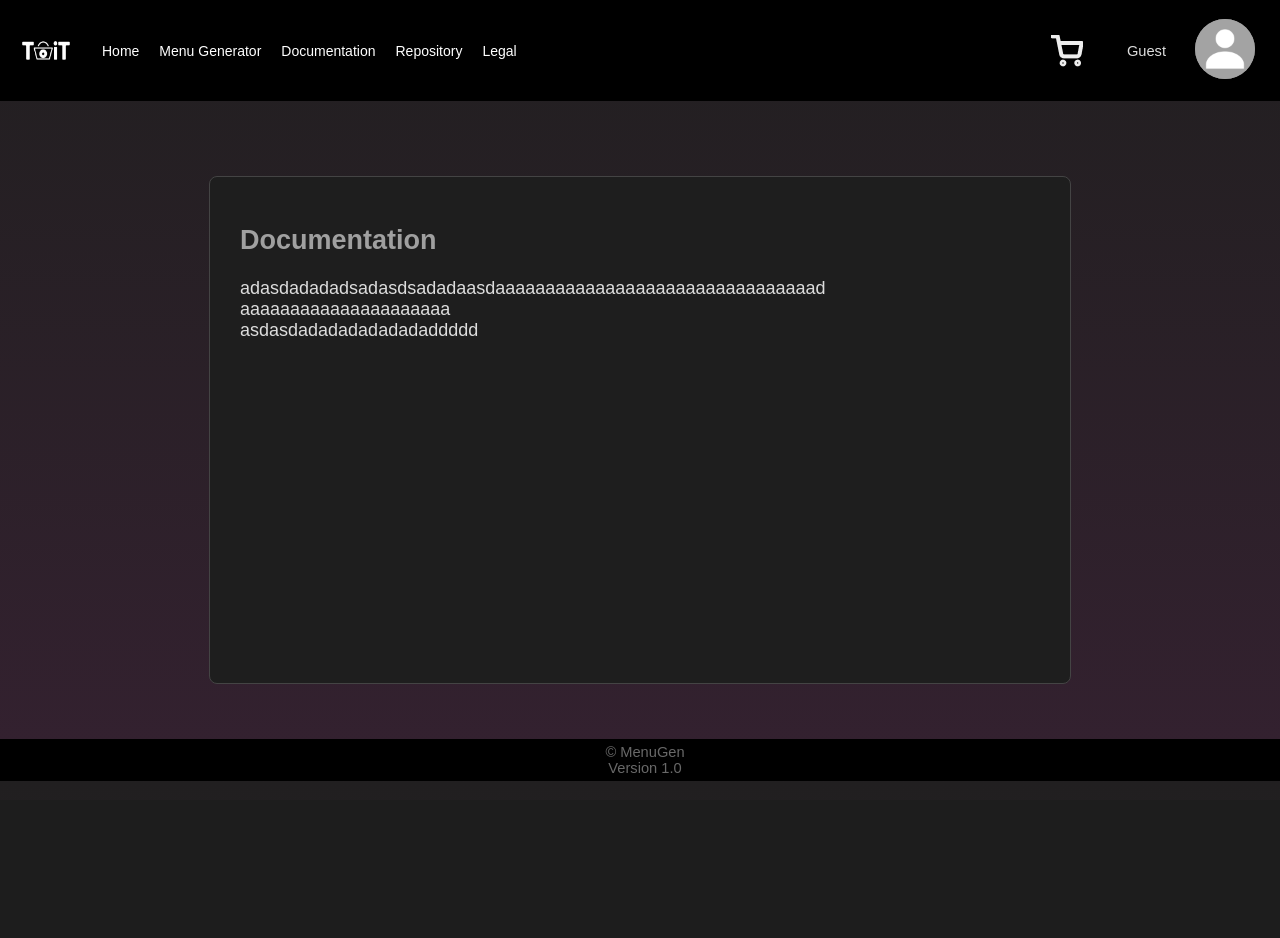
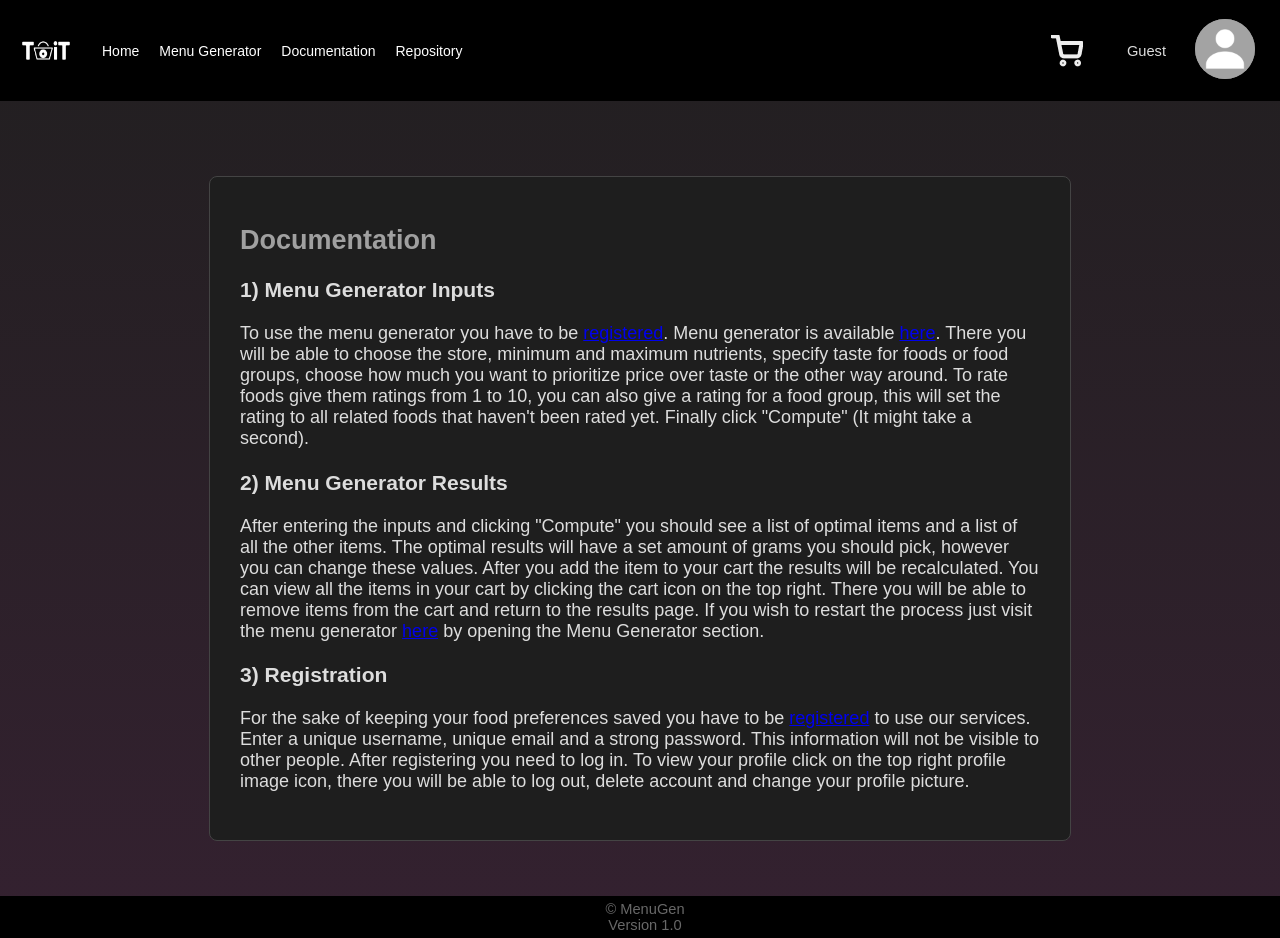
Before and after one commit to dainisws/Proj_Lab, a Flask app: page /documentation in a window 1280 px wide. Before the commit the page ends 781 px from the top, so only its background shows below. Run offline with Flask 3, Linux system fonts and the light colour scheme; data comes from the database, SQL or seed files in the repository; parts of the project's set-up code (start-up, migrations or seed data) failed here and were passed over.

Commit message:
Dokumentācija

```diff
--- a/edienkarte/main.py
+++ b/edienkarte/main.py
@@ -80,10 +80,6 @@ def getrimiratings():
 @app.route('/documentation')
 def documentation():
     return render_template('doc.html', username=session.get('user_id', None))
-
-@app.route('/legal')
-def legal():
-    return render_template('legal.html', username=session.get('user_id', None))
 
 @app.route('/cart', methods=['GET', 'POST'])
 def cart():
--- a/edienkarte/templates/doc.html
+++ b/edienkarte/templates/doc.html
@@ -23,8 +23,24 @@
       <!-- Box 1 -->
       <div class="box">
         <p class='centered-text'><h2>Documentation</h2></p>
-        <p>adasdadadadsadasdsadadaasdaaaaaaaaaaaaaaaaaaaaaaaaaaaaaaaad<br>aaaaaaaaaaaaaaaaaaaaa<br> asdasdadadadadadadaddddd</p>
-        <br><br><br><br><br><br><br><br><br><br> <br><br><br><br>
+        <h3>1) Menu Generator Inputs</h3>
+        <p>To use the menu generator you have to be <a href="/signup">registered</a>. Menu generator is available <a href="/generator">here</a>. There you will be able to choose the store, minimum and maximum nutrients, specify taste for foods or food groups,
+          choose how much you want to prioritize price over taste or the other way around.
+          To rate foods give them ratings from 1 to 10, you can also give a rating for a food group, this will
+          set the rating to all related foods that haven't been rated yet. Finally click "Compute" (It might take a second).
+        </p>
+        <h3>2) Menu Generator Results</h3>
+        <p>After entering the inputs and clicking "Compute" you should see a list of optimal items and a list of  all the other items.
+          The optimal results will have a set amount of grams you should pick, however you can change these values.
+          After you add the item to your cart the results will be recalculated. You can view all the items in your cart by clicking the cart icon on the top right.
+          There you will be able to remove items from the cart and return to the results page. If you wish to restart the process just visit the menu generator <a href="/generator">here</a> by opening the Menu Generator section.
+        </p>
+        <h3>3) Registration</h3>
+        <p>For the sake of keeping your food preferences saved you have to be <a href="/signup">registered</a> to use our services.
+        Enter a unique username, unique email and a strong password. This information will not be visible to other people.
+        After registering you need to log in. To view your profile click on the top right profile image icon, there you will be
+        able to log out, delete account and change your profile picture.
+        </p>
       </div>
     </div>
   </div>
--- a/edienkarte/templates/header.html
+++ b/edienkarte/templates/header.html
@@ -6,7 +6,6 @@
         <p onclick="window.location.href='/generator';">Menu Generator</p>
         <p onclick="window.location.href='/documentation';">Documentation</p>
         <p onclick="window.location.href='https://github.com/dainisws/Proj_Lab';">Repository</p>
-        <p onclick="window.location.href='/legal';">Legal</p>
       </div>
     </div>
     <div class="cart" style="display: flex; align-items: center; color: #ddd;">
```
